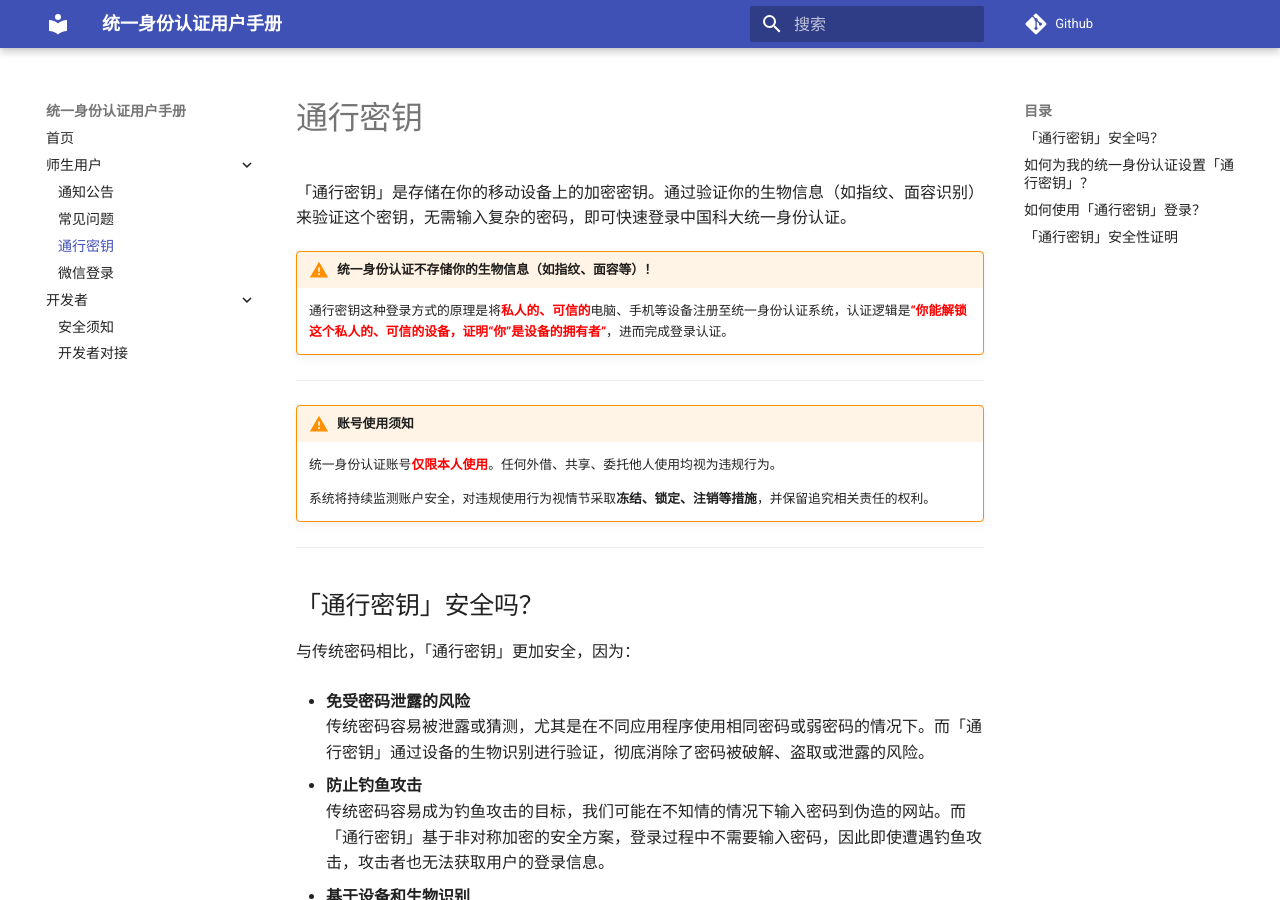
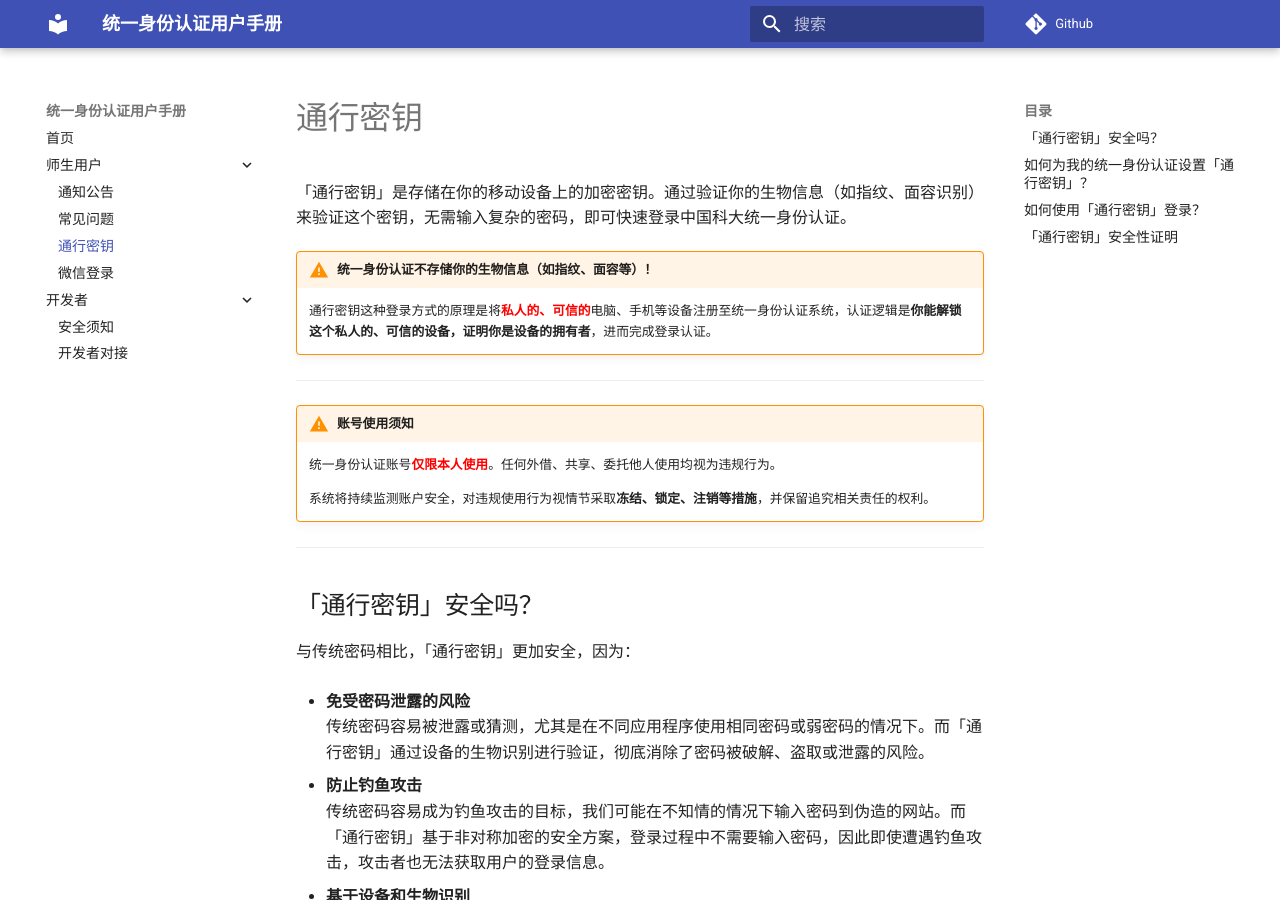
Before and after one commit to wf0229/id_doc, an MkDocs documentation site: the page built from docs/passkey.md, in a window 1280 px wide and 900 px high. Built offline with MkDocs 1.6.1 and Material for MkDocs 9.7.7, drawn with Linux system fonts in a browser that asks for light colours; comment, search, counter and statistics services are not loaded.

Commit message:
Update passkey.md

```diff
--- a/docs/passkey.md
+++ b/docs/passkey.md
@@ -3,7 +3,7 @@
 「通行密钥」是存储在你的移动设备上的加密密钥。通过验证你的生物信息（如指纹、面容识别）来验证这个密钥，无需输入复杂的密码，即可快速登录中国科大统一身份认证。
 
 !!! warning "统一身份认证不存储你的生物信息（如指纹、面容等）！"
-    通行密钥这种登录方式的原理是将<span style="color:red">**私人的、可信的**</span>电脑、手机等设备注册至统一身份认证系统，认证逻辑是<span style="color:red">**“你能解锁这个私人的、可信的设备，证明“你”是设备的拥有者”**</span>，进而完成登录认证。
+    通行密钥这种登录方式的原理是将<span style="color:red">**私人的、可信的**</span>电脑、手机等设备注册至统一身份认证系统，认证逻辑是**你能解锁这个私人的、可信的设备，证明你是设备的拥有者**，进而完成登录认证。
 ---
 
 !!! warning "账号使用须知"
```
